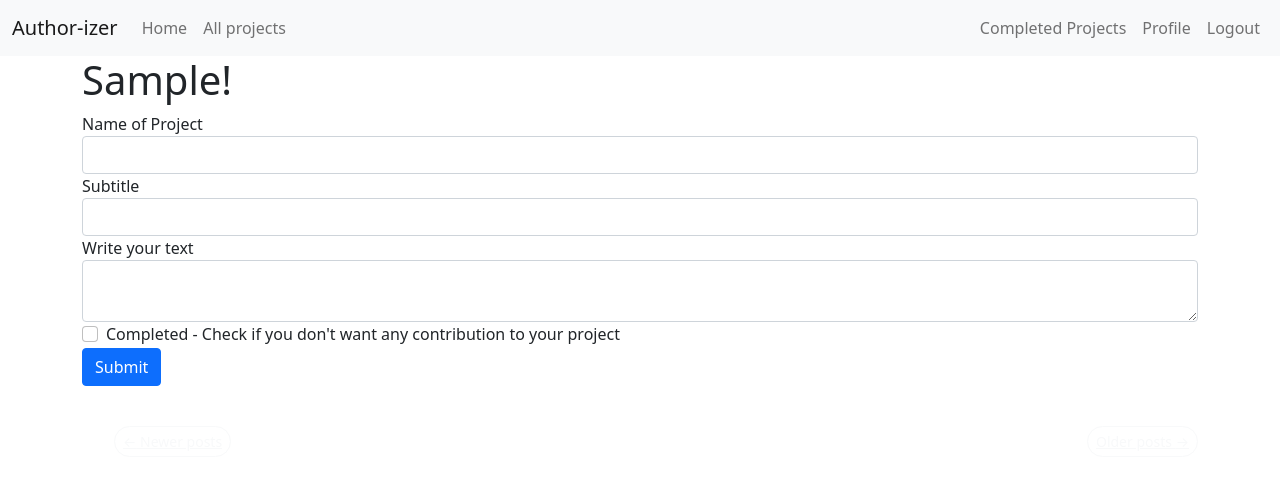
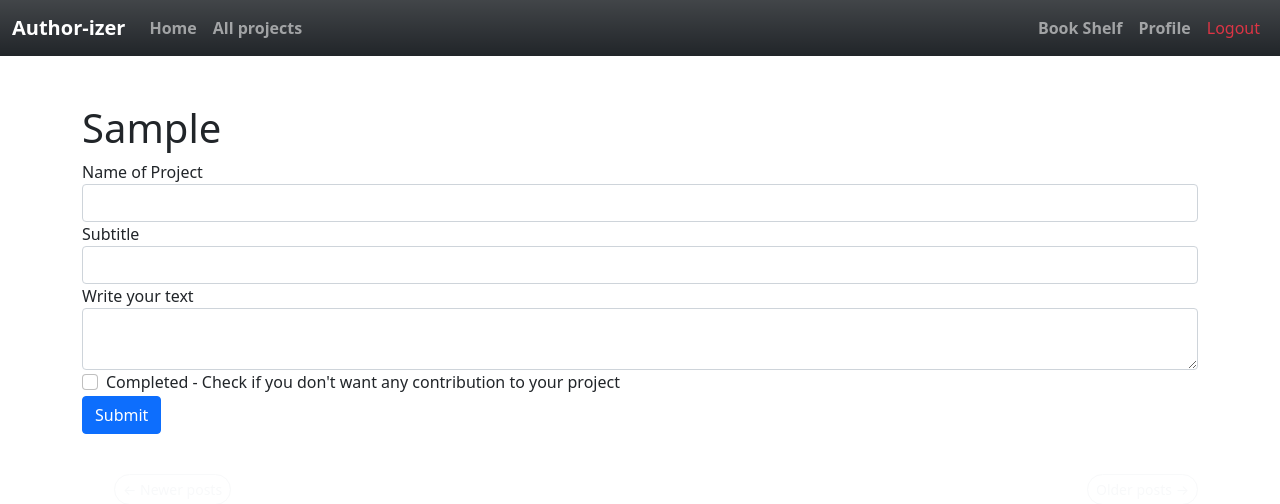
Before and after one commit to ak2296/individual_proj, a Flask app: page / in a window 1280 px wide. Shown: the top 504 px of the page. Run offline with Flask 2, Linux system fonts and the light colour scheme; the visitor is signed in with stand-in values (Sample User, id 1); data comes from the database, SQL or seed files in the repository; both versions use the stored data as it was after the commit; data that the repository does not hold is empty; some libraries are stand-ins or nearby versions.

Commit message:
bootsrap

```diff
--- a/app/forms.py
+++ b/app/forms.py
@@ -90,7 +90,7 @@ class CompletedForm(FlaskForm):
     submit = SubmitField('Confirm')
 
 class RatingForm(FlaskForm):
-    rating = RadioField(choices=[('1'),('2'), ('3'), ('4'), ('5')], validators=[DataRequired()])
+    rating = RadioField('', choices=[('1'),('2'), ('3'), ('4'), ('5')], validators=[DataRequired()])
     submit = SubmitField('Submit')
 class RemovePost(FlaskForm):
     delete=SubmitField('Delete Post')
--- a/app/static/style.css
+++ b/app/static/style.css
@@ -0,0 +1,7 @@
+#rate-form .form-group{
+    display:inline-block;
+}
+#rate-form .form-check{
+    display:inline-block;
+
+}
--- a/app/templates/base.html
+++ b/app/templates/base.html
@@ -12,10 +12,8 @@
 ˓→fit=no">
 {% block styles %}
 <!-- Bootstrap CSS -->
-
+<link rel="stylesheet" href="{{ url_for('static', filename='style.css') }}">
 <link href="https://cdn.jsdelivr.net/npm/bootstrap@5.1.3/dist/css/bootstrap.min.css" rel="stylesheet" integrity="sha384-1BmE4kWBq78iYhFldvKuhfTAU6auU8tT94WrHftjDbrCEXSU1oBoqyl2QvZ6jIW3" crossorigin="anonymous">
-<link rel="stylesheet" href="{{ url_for('static', filename='style.css') }}">
-<link rel="stylesheet" href="https://cdnjs.cloudflare.com/ajax/libs/font-awesome/4.7.0/css/font-awesome.min.css">
 {% endblock %}
 
 
@@ -26,12 +24,11 @@
 <body>
 
 {% block navbar %}
-<nav class="navbar navbar-expand-lg navbar-light bg-light">
+<nav class="navbar navbar-expand-lg navbar-dark bg-dark bg-gradient">
     <div class="container-fluid">
-      <a class="navbar-brand" href="{{ url_for('index') }}">Author-izer</a>
+      <a class="navbar-brand fw-bolder" href="{{ url_for('index') }}">Author-izer</a>
       <button class="navbar-toggler" type="button" data-bs-toggle="collapse" data-bs-target="#navbarSupportedContent" aria-controls="navbarSupportedContent" aria-expanded="false" aria-label="Toggle navigation">
         <span class="navbar-toggler-icon"></span>
-
                     <span class="icon-bar"></span>
                     <span class="icon-bar"></span>
                     <span class="icon-bar"></span>
@@ -39,19 +36,19 @@
       <div class="collapse navbar-collapse" id="navbarSupportedContent">
         <ul class="navbar-nav me-auto mb-2 mb-lg-0">
           <li class="nav-item">
-            <a class="nav-link " aria-current="page" href="{{ url_for('index') }}">Home</a>
+            <a class="nav-link fw-bolder" aria-current="page" href="{{ url_for('index') }}">Home</a>
           </li>
           <li class="nav-item ">
-            <a class="nav-link" href="{{ url_for('explore') }}">All projects</a>
+            <a class="nav-link fw-bolder" href="{{ url_for('explore') }}">All projects</a>
           </li>
         </ul>
         <ul class="navbar-nav  mb-2 mb-lg-0">
-            <li class="nav-item"><a class="nav-link " href="{{ url_for('completed') }}">Completed Projects</a></li>
+            <li class="nav-item"><a class="nav-link fw-bolder" href="{{ url_for('completed') }}">Book Shelf</a></li>
             {% if current_user.is_anonymous %}
-            <li class="nav-item"><a class="nav-link " href="{{ url_for('login') }}">Login</a></li>
+            <li class="nav-item "><a class="nav-link  text-primary " href="{{ url_for('login') }}">Login</a></li>
             {% else %}
-            <li class="nav-item"><a class="nav-link " href="{{ url_for('user', username=current_user.username) }}">Profile</a></li>
-            <li class="nav-item"><a class="nav-link " href="{{ url_for('logout') }}">Logout</a></li>
+            <li class="nav-item "><a class="nav-link fw-bolder" href="{{ url_for('user', username=current_user.username) }}">Profile</a></li>
+            <li class="nav-item "><a class="nav-link text-danger  " href="{{ url_for('logout') }}">Logout</a></li>
             {% endif %}
         </ul>
 
@@ -63,7 +60,7 @@
 {% endblock %}
 
 {% block content %}
-    <div class="container">
+    <div class="container mt-5">
         {% with messages = get_flashed_messages() %}
         {% if messages %}
             {% for message in messages %}
--- a/app/templates/completed.html
+++ b/app/templates/completed.html
@@ -11,12 +11,12 @@
 <nav aria-label="...">
     <ul class="pager">
         <li class="btn-sm rounded-pill btn-outline-secondary{% if not prev_url %} btn btn-outline-light{% endif %}">
-            <a type="button" class="btn-outline-light" href="{{ prev_url or '#' }}">
+            <a type="button" class="btn-outline-light text-decoration-none" href="{{ prev_url or '#' }}">
                 <span aria-hidden="true">&larr;</span> Newer posts
             </a>
         </li>
         <li class="btn-sm rounded-pill btn-outline-secondary{% if not next_url %} btn btn-outline-light{% endif %} float-end">
-            <a type="button" class="btn-outline-light " href="{{ next_url or '#' }}">
+            <a type="button" class="btn-outline-light text-decoration-none" href="{{ next_url or '#' }}">
                 Older posts <span aria-hidden="true">&rarr;</span>
             </a>
         </li>
--- a/app/templates/index.html
+++ b/app/templates/index.html
@@ -2,7 +2,7 @@
 {% import 'bootstrap/form.html' as wtf %}
 
 {% block app_content %}
-    <h1>{{ current_user.username.capitalize() }}!</h1>
+    <h1>{{ current_user.username.capitalize() }}</h1>
     {% if form %}
 
     {{ wtf.render_form(form) }}
@@ -18,12 +18,12 @@
     <nav aria-label="...">
         <ul class="pager">
             <li class="btn-sm rounded-pill btn-outline-secondary{% if not prev_url %} btn btn-outline-light{% endif %}">
-                <a type="button" class="btn-outline-light" href="{{ prev_url or '#' }}">
+                <a type="button" class="btn-outline-light text-decoration-none" href="{{ prev_url or '#' }}">
                     <span aria-hidden="true">&larr;</span> Newer posts
                 </a>
             </li>
             <li class="btn-sm rounded-pill btn-outline-secondary{% if not next_url %} btn btn-outline-light{% endif %} float-end">
-                <a type="button" class="btn-outline-light " href="{{ next_url or '#' }}">
+                <a type="button" class="btn-outline-light text-decoration-none " href="{{ next_url or '#' }}">
                     Older posts <span aria-hidden="true">&rarr;</span>
                 </a>
             </li>
--- a/app/templates/search.html
+++ b/app/templates/search.html
@@ -8,12 +8,12 @@
     <nav aria-label="...">
         <ul class="pager">
             <li class="btn-sm rounded-pill btn-outline-secondary{% if not prev_url %} btn btn-outline-light{% endif %}">
-                <a type="button" class="btn-outline-light" href="{{ prev_url or '#' }}">
+                <a type="button" class="btn-outline-light text-decoration-none" href="{{ prev_url or '#' }}">
                     <span aria-hidden="true">&larr;</span> Newer posts
                 </a>
             </li>
             <li class="btn-sm rounded-pill btn-outline-secondary{% if not next_url %} btn btn-outline-light{% endif %} float-end">
-                <a type="button" class="btn-outline-light " href="{{ next_url or '#' }}">
+                <a type="button" class="btn-outline-light text-decoration-none" href="{{ next_url or '#' }}">
                     Older posts <span aria-hidden="true">&rarr;</span>
                 </a>
             </li>
--- a/app/templates/user.html
+++ b/app/templates/user.html
@@ -5,7 +5,7 @@
 <table class="container">
     <tr>
         <td>
-            <h1>{{ user.username }}'s Page</h1>
+            <h1>{{ user.username }}'s Profile Page</h1>
             {% if user.about_me %}<p>{{ user.about_me }}</p>{% endif %}
             {% if user.last_seen %}
                     <p>Last seen on: {{ moment(user.last_seen).format('LLL') }}</p>
@@ -39,12 +39,12 @@
 <nav aria-label="...">
     <ul class="pager">
         <li class="btn-sm rounded-pill btn-outline-secondary{% if not prev_url %} btn btn-outline-light{% endif %}">
-            <a type="button" class="btn-outline-light" href="{{ prev_url or '#' }}">
+            <a type="button" class="btn-outline-light text-decoration-none" href="{{ prev_url or '#' }}">
                 <span aria-hidden="true">&larr;</span> Newer posts
             </a>
         </li>
         <li class="btn-sm rounded-pill btn-outline-secondary{% if not next_url %} btn btn-outline-light{% endif %} float-end">
-            <a type="button" class="btn-outline-light " href="{{ next_url or '#' }}">
+            <a type="button" class="btn-outline-light text-decoration-none" href="{{ next_url or '#' }}">
                 Older posts <span aria-hidden="true">&rarr;</span>
             </a>
         </li>
```
Also changed, not shown: app/templates/_rate.html (+3 -6 lines), app.db.
